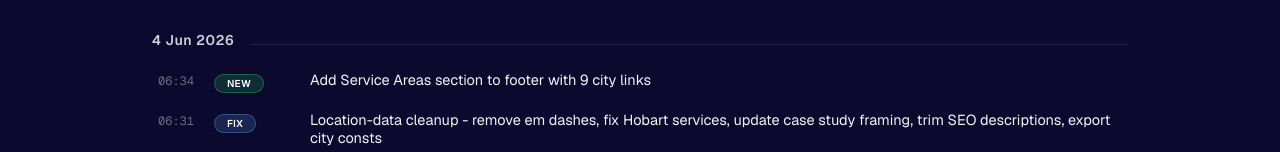
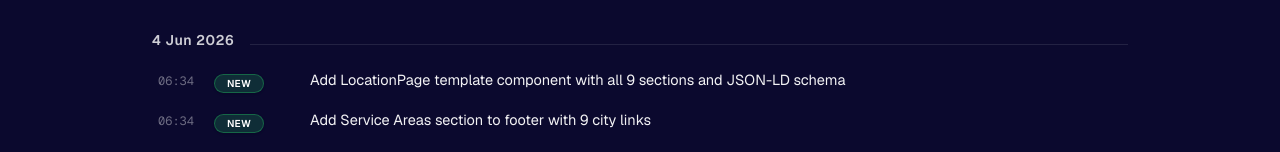
Before and after one commit to sg-satoshi/saabai-site, a Next.js app: page /saabai-changelog in a window 1280 px wide. Shown: the part 145-297 px from the top of the page. Built offline with nearby package versions, Linux system fonts and the light colour scheme; no server answers.

Commit message:
fix: remove mdash entity from FAQ heading in LocationPage

```diff
--- a/app/components/LocationPage.tsx
+++ b/app/components/LocationPage.tsx
@@ -356,7 +356,7 @@ export default function LocationPage({ config }: Props) {
             Common Questions
           </p>
           <h2 className="text-3xl md:text-4xl font-bold tracking-tight mb-10">
-            FAQ &mdash; {city} Businesses
+            FAQ: {city} Businesses
           </h2>
           <div className="space-y-4 max-w-3xl">
             {faqs.map((faq) => (
--- a/app/rex-changelog/ChangelogClient.tsx
+++ b/app/rex-changelog/ChangelogClient.tsx
@@ -32,6 +32,7 @@ const CHANGELOG: Day[] = [
   {
     date: "4 Jun 2026",
     entries: [
+      { time: "06:34", tag: "NEW", title: "Add LocationPage template component with all 9 sections and JSON-LD schema" },
       { time: "06:34", tag: "NEW", title: "Add Service Areas section to footer with 9 city links" },
       { time: "06:31", tag: "FIX", title: "Location-data cleanup - remove em dashes, fix Hobart services, update case study framing, trim SEO descriptions, export city consts" },
       { time: "06:17", tag: "NEW", title: "Add location data — 9 Australian city configs with unique content and industryLinks" },
--- a/app/saabai-changelog/SaabaiChangelogClient.tsx
+++ b/app/saabai-changelog/SaabaiChangelogClient.tsx
@@ -30,6 +30,7 @@ const CHANGELOG: Day[] = [
   {
     date: "4 Jun 2026",
     entries: [
+      { time: "06:34", tag: "NEW", title: "Add LocationPage template component with all 9 sections and JSON-LD schema" },
       { time: "06:34", tag: "NEW", title: "Add Service Areas section to footer with 9 city links" },
       { time: "06:31", tag: "FIX", title: "Location-data cleanup - remove em dashes, fix Hobart services, update case study framing, trim SEO descriptions, export city consts" },
       { time: "06:17", tag: "NEW", title: "Add location data — 9 Australian city configs with unique content and industryLinks" },
```
